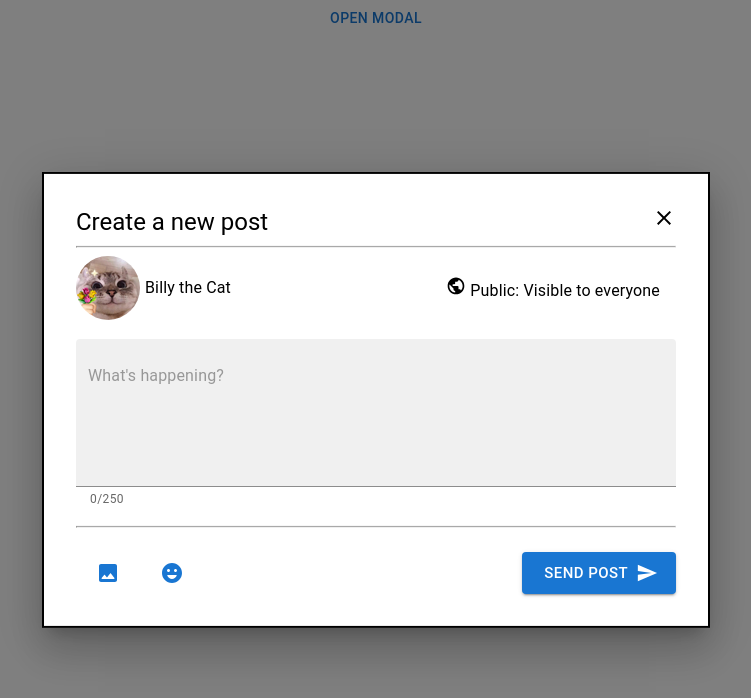
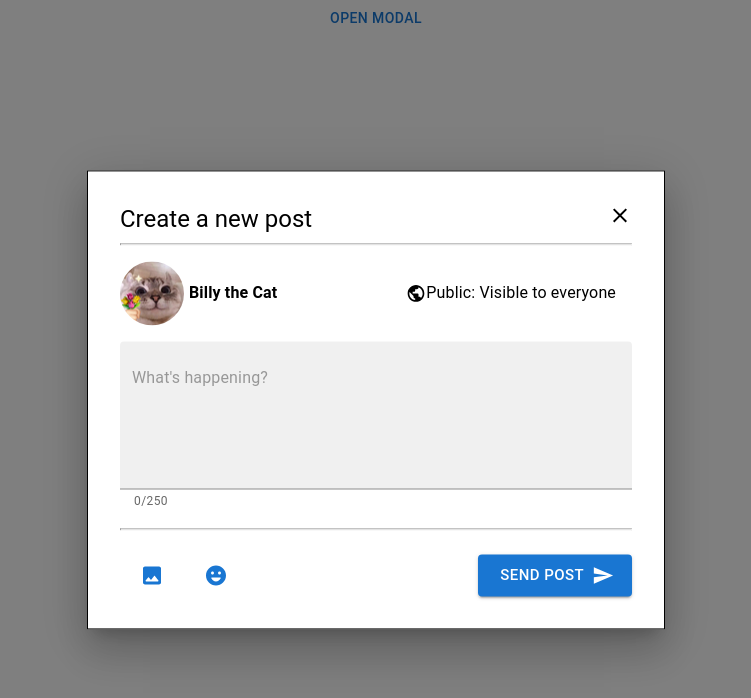
Before and after one commit to Radon333/radon333-oct-3, a React (Create React App) app: page / in a window 1280 px wide. Both pictures are taken after a click on the button "OPEN MODAL". Shown: the top 698 px of the page, without its empty margins (264-1015 px from the left). Built offline with nearby package versions, Linux system fonts and the light colour scheme.

Commit message:
Improved Styling

```diff
--- a/src/Components/PostModal.js
+++ b/src/Components/PostModal.js
@@ -21,10 +21,10 @@ import CancelIcon from '@mui/icons-material/Cancel';
 
 const options = [
   "",
-  <div>
+  <div style={{ display: "flex", justifyContent: "center", alignItems: "center" }}>
     <PublicIcon fontSize="small" /> Public: Visible to everyone
   </div>,
-  <div>
+  <div style={{ display: "flex", justifyContent: "center", alignItems: "center" }}>
     <LockIcon fontSize="small" /> Private: Visible to your followers
   </div>,
 ];
@@ -34,9 +34,9 @@ const style = {
   top: "50%",
   left: "50%",
   transform: "translate(-50%, -50%)",
-  width: 600,
+  width: "40vw",
   bgcolor: "background.paper",
-  border: "2px solid #000",
+  border: "1px solid #000",
   boxShadow: 24,
   p: 4,
 };
@@ -85,18 +85,14 @@ function PostModal() {
       flexDirection: "column",
       justifyContent: "center",
       alignItems: "center",
-      paddingTop: 10,
+      paddingTop: 5,
     },
     preview: {
-      marginTop: 10,
+      marginTop: 5,
       display: "flex",
       flexDirection: "column",
     },
-    image: { maxWidth: "60%", maxHeight: "auto" },
-    delete: {
-      cursor: "pointer",
-      padding: 10,
-    },
+    image: { maxWidth: "50%", maxHeight: "50%" },
   };
 
   return (
@@ -116,13 +112,13 @@ function PostModal() {
             <Typography id="modal-modal-title" variant="h5" component="h2">
               Create a new post
             </Typography>
-            <CloseIcon onClick={handleClose} />
+            <CloseIcon style={{cursor:"pointer"}}onClick={handleClose} />
           </div>
           <hr />
 
           <div
             className="profile"
-            style={{ display: "flex", justifyContent: "space-between" }}
+            style={{ paddingTop:"1vh",display: "flex", justifyContent: "space-between" }}
           >
             <div>
               <div className="image-container" style={{ display: "flex", justifyContent: "center", alignItems: "center" }}>
@@ -130,7 +126,7 @@ function PostModal() {
                   style={{ borderRadius: "50%" }}
                   src={billy}
                   alt="profile"
-                /> <Typography style={{ paddingLeft: "5px" }} variant="subtitle1">Billy the Cat</Typography>
+                /> <Typography style={{ paddingLeft: "5px" }} variant="subtitle1"><strong>Billy the Cat</strong></Typography>
               </div>
             </div>
 
@@ -202,7 +198,7 @@ function PostModal() {
                 style={styles.image}
                 alt="Thumb"
               />
-              <Button style={{marginTop:"3px"}} startIcon={<CancelIcon/>}variant="text" onClick={removeSelectedImage}>
+              <Button color="error" style={{marginTop:"3px"}} startIcon={<CancelIcon/>}variant="outlined" onClick={removeSelectedImage}>
                 Remove Image
               </Button>
             </div>
```
